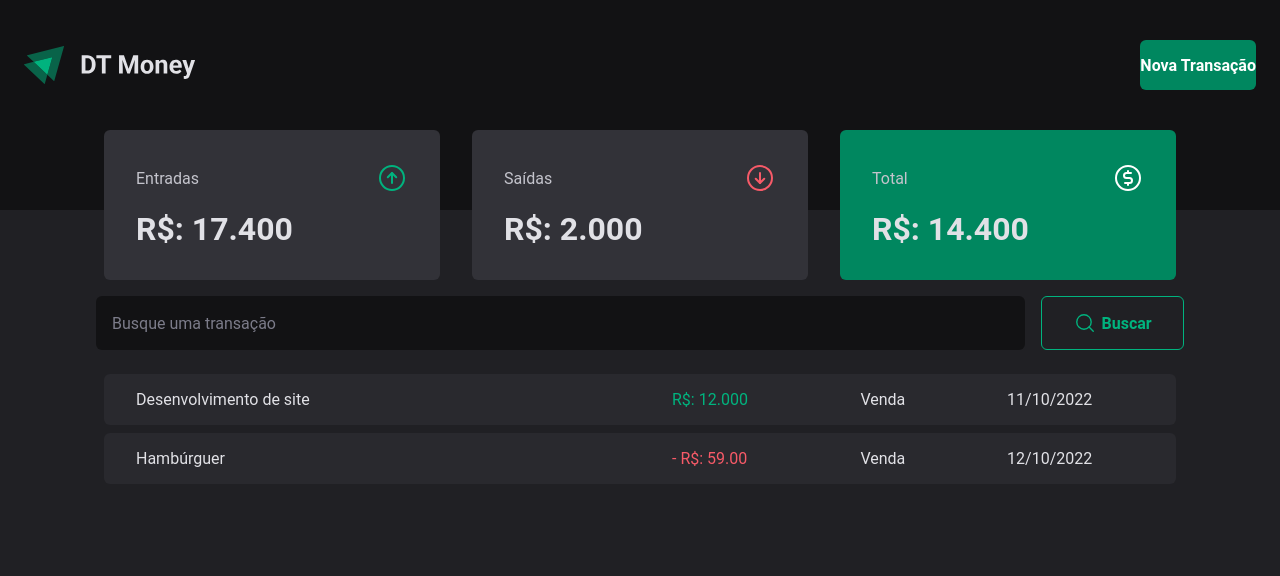
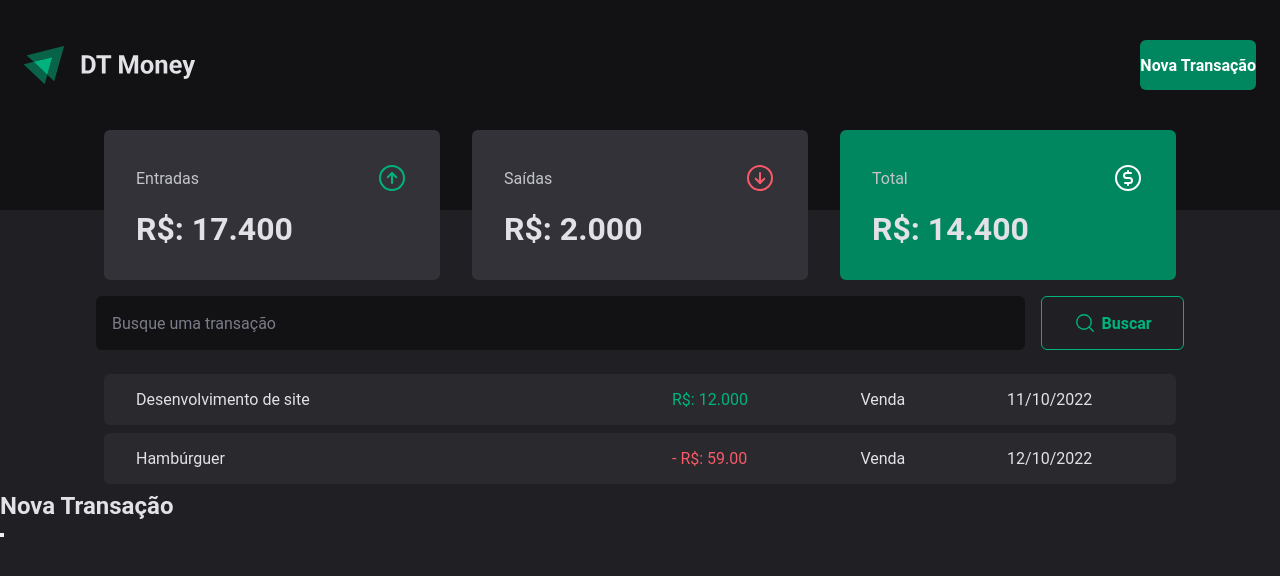
Before and after one commit to ReinaldoARamos/Dt-Money_ignite_03, a React (Vite) app: page / in a window 1280 px wide. Both pictures are taken after a click on the button "Nova Transação". Shown: the top 576 px of the page. Built offline with nearby package versions, Linux system fonts and the light colour scheme.

Commit message:
criando os Dialogs que renderizam modais(abre e fecha)

```diff
--- a/src/Components/Header/Header.tsx
+++ b/src/Components/Header/Header.tsx
@@ -1,17 +1,27 @@
 import { HeaderContainer, HeaderContent, TransactionButton } from "./styles";
-import HeaderLogo from "../../assets/Logo.svg"
+import HeaderLogo from "../../assets/Logo.svg";
+import * as Dialog from "@radix-ui/react-dialog";
 export function Header() {
+  return (
+    <HeaderContainer>
+      <HeaderContent>
+        <img src={HeaderLogo} />
+        <Dialog.Root>
+            <Dialog.Trigger asChild>
+          <TransactionButton>Nova Transação</TransactionButton>
+          </Dialog.Trigger>
+          <Dialog.Portal>
+             <Dialog.Overlay />
+                <Dialog.Content>
+                    <Dialog.Title>
+                    Nova Transação
+                    </Dialog.Title>
+                    <Dialog.Close />
+                </Dialog.Content>
 
-    return(
-
-        <HeaderContainer>
-
-        <HeaderContent>
-        <img src={HeaderLogo}/>
-        <TransactionButton>Nova Transação</TransactionButton>
-        </HeaderContent>
-
-        </HeaderContainer>
-
-    )
+          </Dialog.Portal>
+        </Dialog.Root>
+      </HeaderContent>
+    </HeaderContainer>
+  );
 }
```
